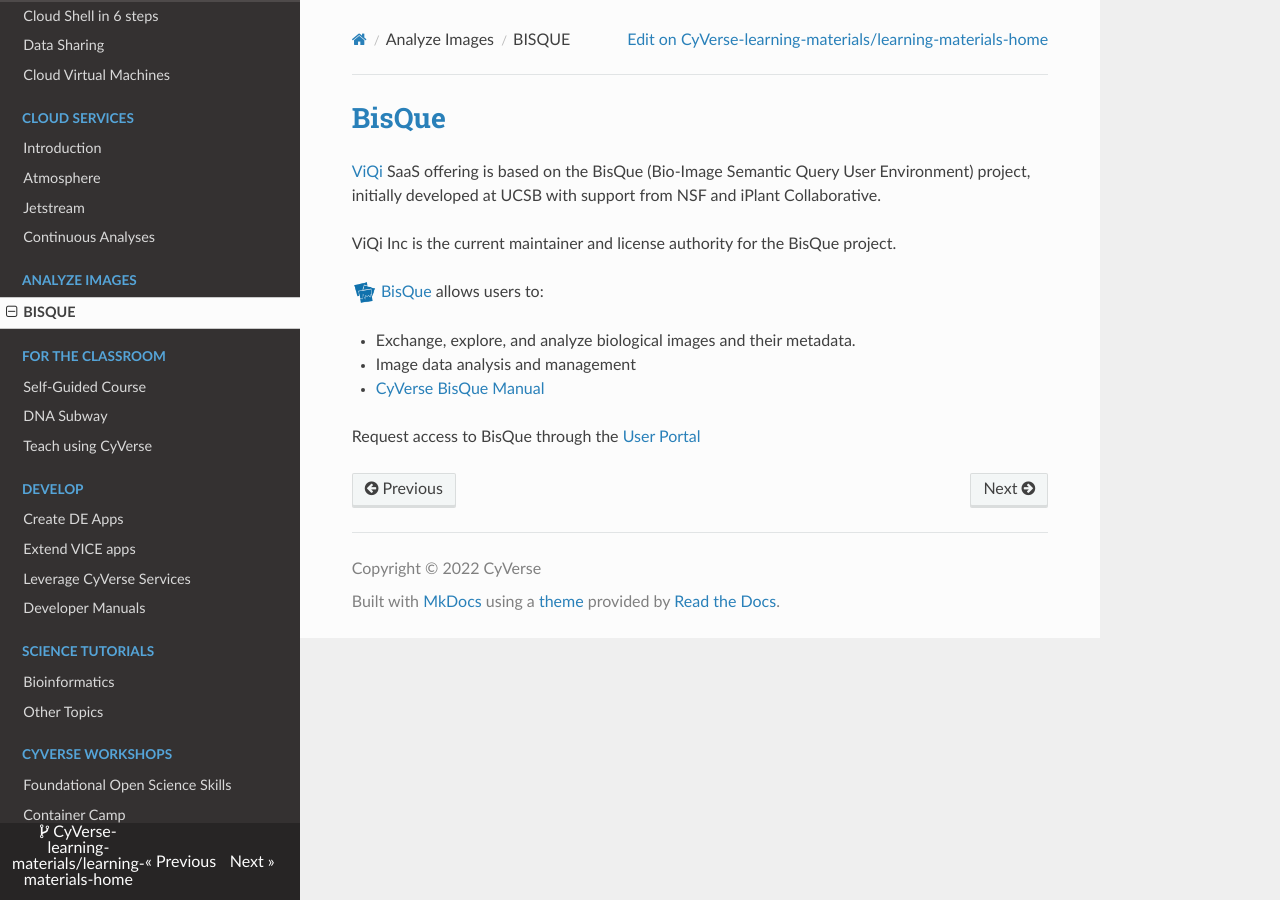
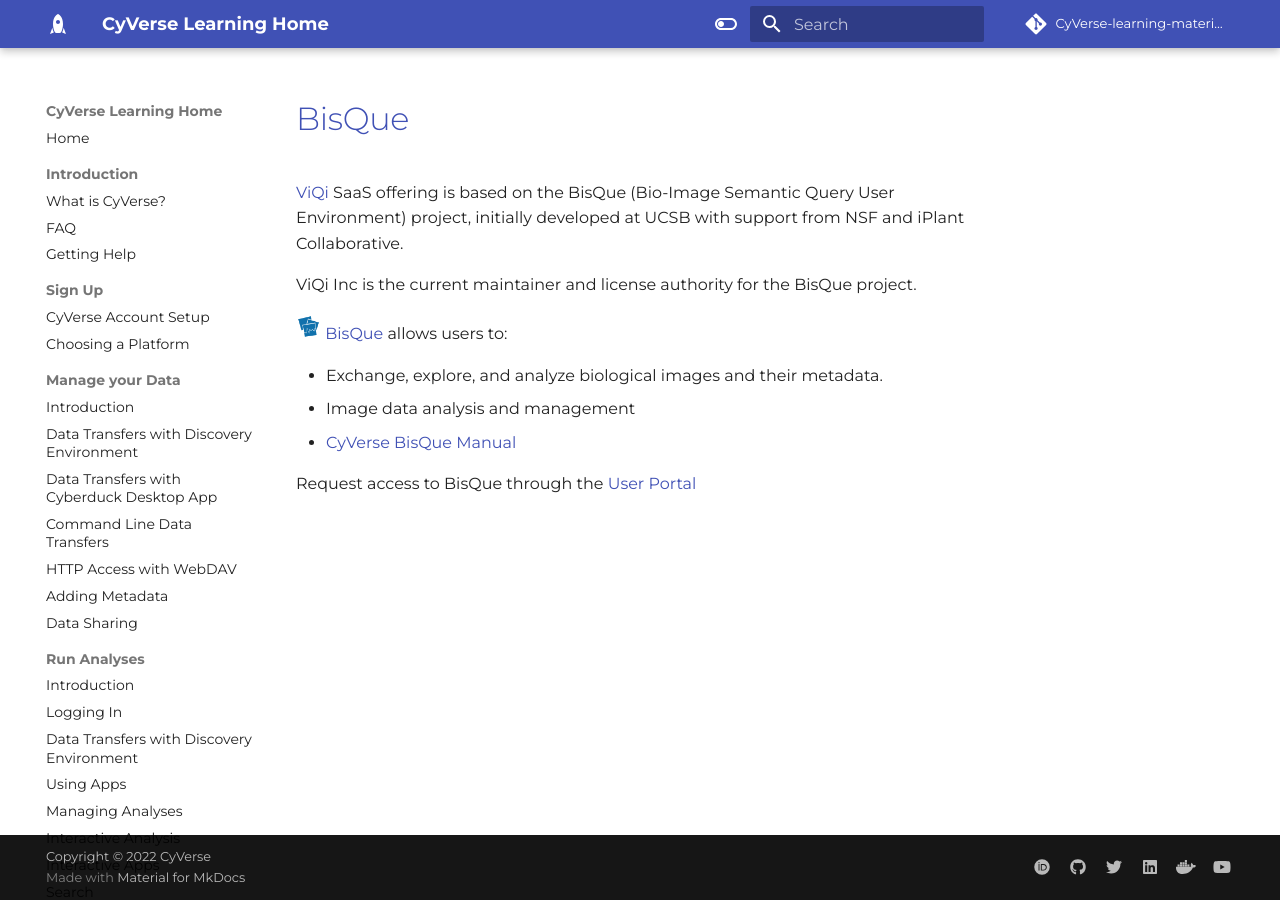
Before and after one commit to CyVerse-learning-materials/learning-materials-home, an MkDocs documentation site: the page built from docs/bisque_guide.md, in a window 1280 px wide. Built offline with MkDocs 1.6.1 and Material for MkDocs 9.7.7, drawn with Linux system fonts in a browser that asks for light colours; nearby versions of some CDN libraries; some web fonts are replaced; a script that is not in the unit is left out; comment, search, counter and statistics services are not loaded.

Commit message:
updated workshops

```diff
--- a/mkdocs.yml
+++ b/mkdocs.yml
@@ -65,6 +65,7 @@
     - 'Developer Manuals': manuals.md
   - 'Science Tutorials':
     - 'Bioinformatics': bioinformatics_tutorials.md
+    - 'Geoinformatics': geoinformatics_tutorials.md
     - 'Other Topics': other_tutorials.md
   - 'CyVerse Workshops':
     - 'Foundational Open Science Skills': foss.md
@@ -78,7 +79,7 @@
 # Set theme to `readthedocs`
 # must also set Action to use `@nomaterial` branch instead of `@master` for material
 theme:
-  name: readthedocs
+  name: material
 # setting features for the navigation tab
   features:
     - navigation.instant
```
Also changed, not shown: docs/geoinformatics_tutorials.md (added, +10 -0 lines).
